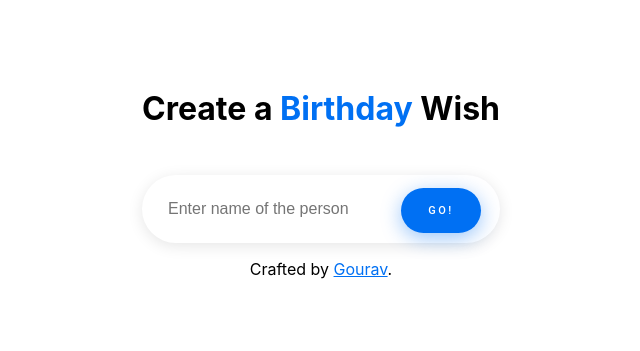
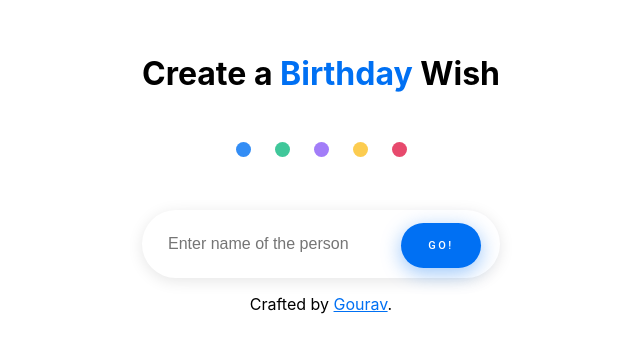
Before and after one commit to gouravkhunger/nextjs-birthday-wish, a Next.js app: page / in a window 1280 px wide. Shown: the part 231-582 px from the top of the page, without its empty margins (319-959 px from the left). Built offline with nearby package versions, Linux system fonts and the light colour scheme.

Commit message:
implemented multiple theme suppport

```diff
--- a/pages/index.js
+++ b/pages/index.js
@@ -1,8 +1,20 @@
 import Head from 'next/head'
 import styles from '../styles/Home.module.css'
 import Router from 'next/router'
+import { useEffect, useState } from 'react';
 
 export default function Home() {
+  const [color,setColor] = useState('#0070f3');
+
+  const handleThemeChange = event =>{
+    setColor(event.target.value);
+  }
+
+  useEffect(()=>{
+    changeTheme(color);
+  },[color]);
+
+
   return (
     <div className={styles.container}>
       <Head>
@@ -16,6 +28,18 @@ export default function Home() {
           <h1 className={styles.title}>
             Create a <span className={styles.span}>Birthday</span> Wish
           </h1>
+        </div>
+        {/* Theme Color  */}
+        <div>
+          <form className={styles.theme} id='theme-input' onChange={handleThemeChange}>
+
+              <input type='radio' id='blue' name='theme' value='#0070f3'/>
+              <input type='radio' id='green' name='theme' value='#10B981'/>
+              <input type='radio' id='violet' name='theme' value='#8B5CF6'/>
+              <input type='radio' id='yellow' name='theme' value='#FBBF24'/>
+              <input type='radio' id='red' name='theme' value='#E11D48'/>
+
+          </form>
         </div>
         <div>
           <form className={styles.form} onSubmit={input}>
@@ -41,3 +65,8 @@ const input = event => {
   }
   Router.push(value)
 }
+
+const changeTheme = color => {
+  let root = document.documentElement;
+  root.style.setProperty('--color',color);
+}
--- a/styles/Home.module.css
+++ b/styles/Home.module.css
@@ -1,3 +1,4 @@
+
 .container {
   min-height: 100vh;
   padding: 0 0.5rem;
@@ -17,7 +18,7 @@
 }
 
 .span {
-  color: #0070f3;
+  color: var(--color);
 }
 
 .desc {
@@ -63,12 +64,20 @@
   cursor: pointer;
   outline: none;
   box-shadow: 0px 5px 20px rgba(0,112,243, 0.4);
-  background-color: #0070f3;
+  background-color: var(--color);
   color: #fff;
   transition: all 0.3s ease 0s;
 }
 
 .button:hover {
   box-shadow: 0px 3px 15px rgba(0,112,243, 0.8);
-  background-color: #0070f3;
+  background-color: var(--color);
 }
+
+.theme{
+  display: flex;
+  gap: 1rem;
+  width: 100%;
+  justify-content: center;
+  padding-bottom: 3rem;
+}
--- a/styles/globals.css
+++ b/styles/globals.css
@@ -1,3 +1,13 @@
+
+:root{
+  --color: #0070f3;
+  --blue: #0070f3;
+  --green:#10B981;
+  --violet:#8B5CF6;
+  --yellow:#FBBF24;
+  --red:#E11D48;
+}
+
 html,
 body {
   padding: 0;
@@ -25,3 +35,84 @@ a {
 * {
   box-sizing: border-box;
 }
+
+input[type='radio']{
+appearance:none;
+}
+
+input[type='radio']:after {
+  width: 15px;
+  height: 15px;
+  border-radius: 15px;
+  top: -2px;
+  left: -1px;
+  position: relative;
+  content: '';
+  display: inline-block;
+  visibility: visible;
+  transition: 0.1s;
+  opacity: 80%;
+}
+
+input[type='radio']#blue:after{
+  background-color: var(--blue);
+
+}
+input[type='radio']#green:after{
+  background-color: var(--green);
+
+}
+
+input[type='radio']#violet:after{
+  background-color: var(--violet);
+}
+
+input[type='radio']#yellow:after{
+  background-color: var(--yellow);
+}
+
+input[type='radio']#red:after{
+  background-color: var(--red);
+}
+
+
+/* checked */
+input[type='radio']:checked:after {
+  width: 15px;
+  height: 15px;
+  border-radius: 100%;
+  top: -4.5px;
+  left: -3.5px;
+  position: relative;
+  background-color: var(--color) ;
+  content: '';
+  display: inline-block;
+  visibility: visible;
+  border: 2.5px solid white;
+  opacity: 100%;
+}
+
+input[type='radio']#blue:checked:after{
+  background-color: var(--blue);
+  outline: 2px solid var(--blue);
+
+}
+input[type='radio']#green:checked:after{
+  background-color: var(--green);
+  outline: 2px solid var(--green);
+}
+
+input[type='radio']#violet:checked:after{
+  background-color: var(--violet);
+  outline: 2px solid var(--violet);
+}
+
+input[type='radio']#yellow:checked:after{
+  background-color: var(--yellow);
+  outline: 2px solid var(--yellow);
+}
+
+input[type='radio']#red:checked:after{
+  background-color: var(--red);
+  outline: 2px solid var(--red);
+}
```
Also changed, not shown: styles/Name.module.css (+4 -4 lines).
